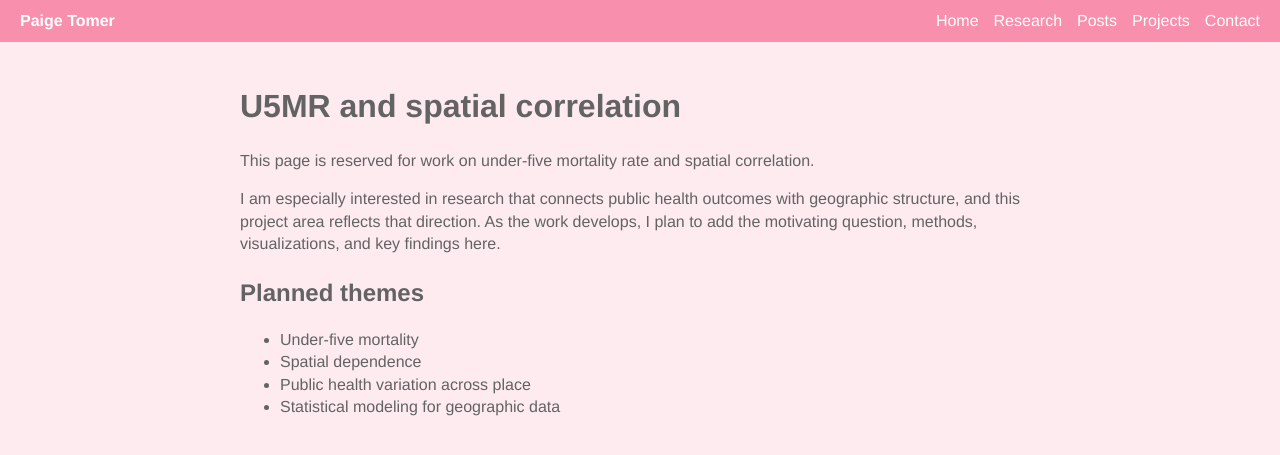
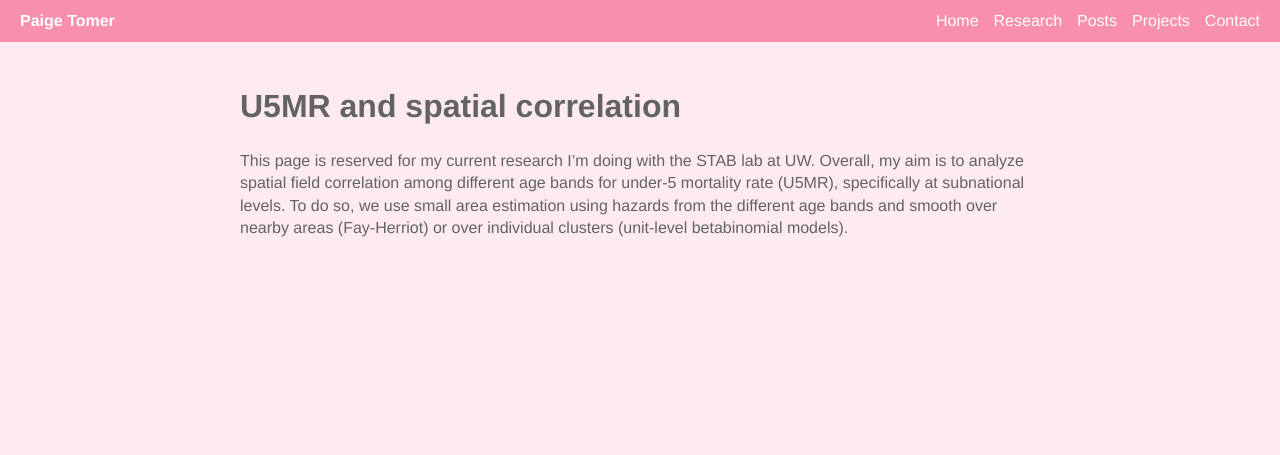
Before and after one commit to petomer-codes/petomer-website, a Jekyll site: the page built from research/u5mr-spatial-correlation.md, in a window 1280 px wide. Shown: the top 455 px of the page. Built offline with Jekyll 4.4.1, drawn with Linux system fonts in a browser that asks for light colours.

Commit message:
Update u5mr-spatial-correlation.md

```diff
--- a/research/u5mr-spatial-correlation.md
+++ b/research/u5mr-spatial-correlation.md
@@ -3,13 +3,4 @@ layout: default
 title: U5MR and spatial correlation
 ---
 
-This page is reserved for work on under-five mortality rate and spatial correlation.
-
-I am especially interested in research that connects public health outcomes with geographic structure, and this project area reflects that direction. As the work develops, I plan to add the motivating question, methods, visualizations, and key findings here.
-
-## Planned themes
-
-- Under-five mortality
-- Spatial dependence
-- Public health variation across place
-- Statistical modeling for geographic data
+This page is reserved for my current research I'm doing with the STAB lab at UW. Overall, my aim is to analyze spatial field correlation among different age bands for under-5 mortality rate (U5MR), specifically at subnational levels. To do so, we use small area estimation using hazards from the different age bands and smooth over nearby areas (Fay-Herriot) or over individual clusters (unit-level betabinomial models).
```
